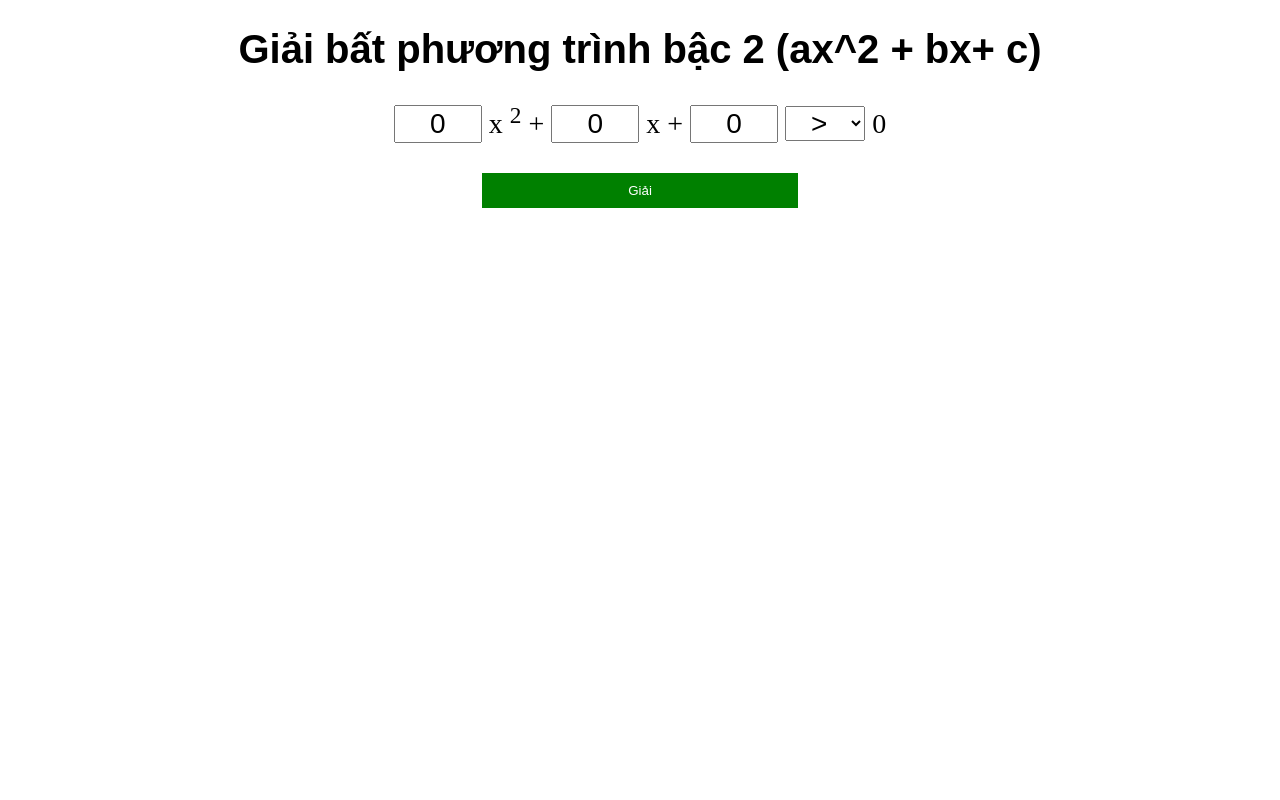
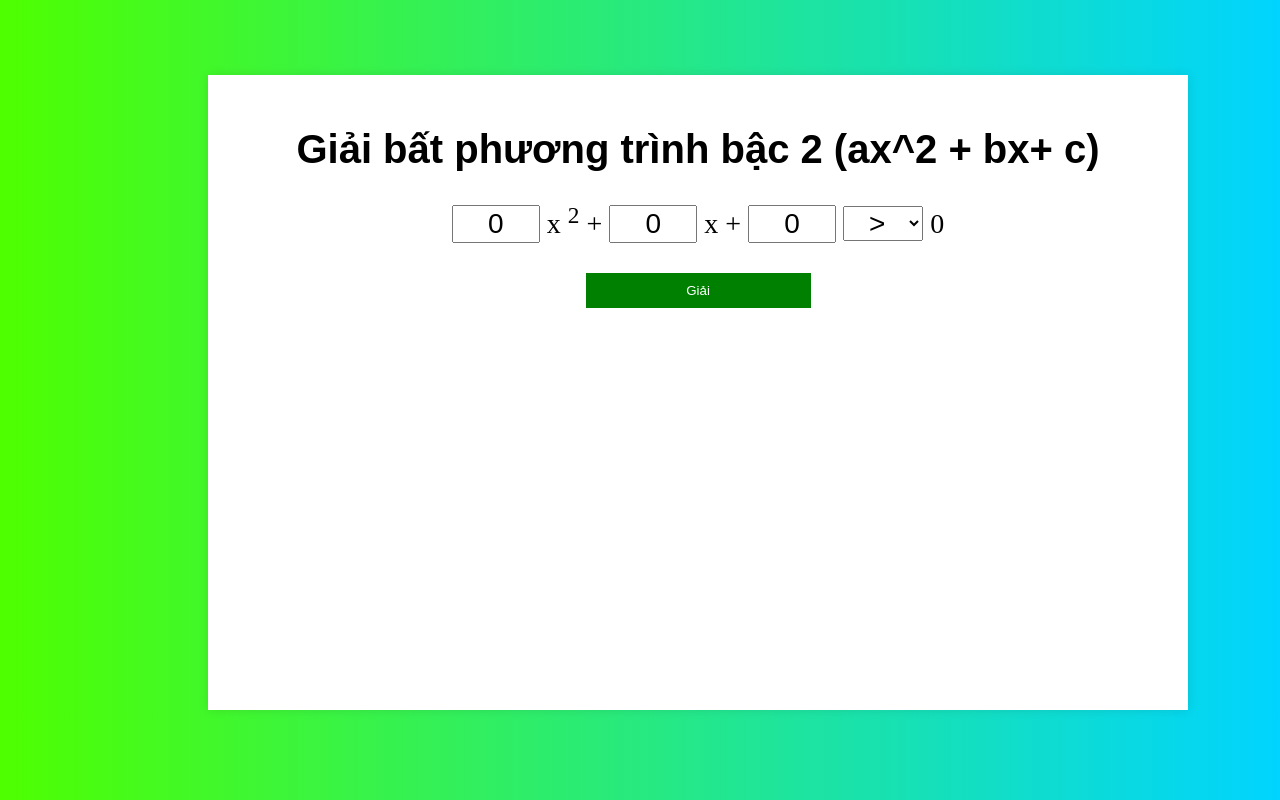
Before and after one commit to WillowPillow2007/WillowPillow1.github.io, a plain HTML site: page index.html in a window 1280 px wide. Drawn offline with Linux system fonts and the light colour scheme.

Commit message:
Added background color

```diff
--- a/quadratic.css
+++ b/quadratic.css
@@ -7,6 +7,8 @@ body {
   font-family: 'Times New Roman', Times, serif;
   text-align: center;
   font-size: 20px;
+  background: rgb(2,0,36);
+  background: linear-gradient(90deg, rgba(2,0,36,1) 0%, rgba(78,255,0,1) 0%, rgba(0,212,255,1) 100%);
 }
 
 input, label, select {
@@ -31,3 +33,13 @@ button {
 #S1,#S2 {
   display: none;
 }
+#background {
+  margin-left: 200px;
+  margin-top: 75px;
+  max-width: 900px;
+  background: #fff;
+  width: 1600px;
+  padding: 25px 40px 10px 40px;
+  box-shadow: 0px 0px 10px rgba(0,0,0,0.1);
+  height: 75vh;
+}
```
